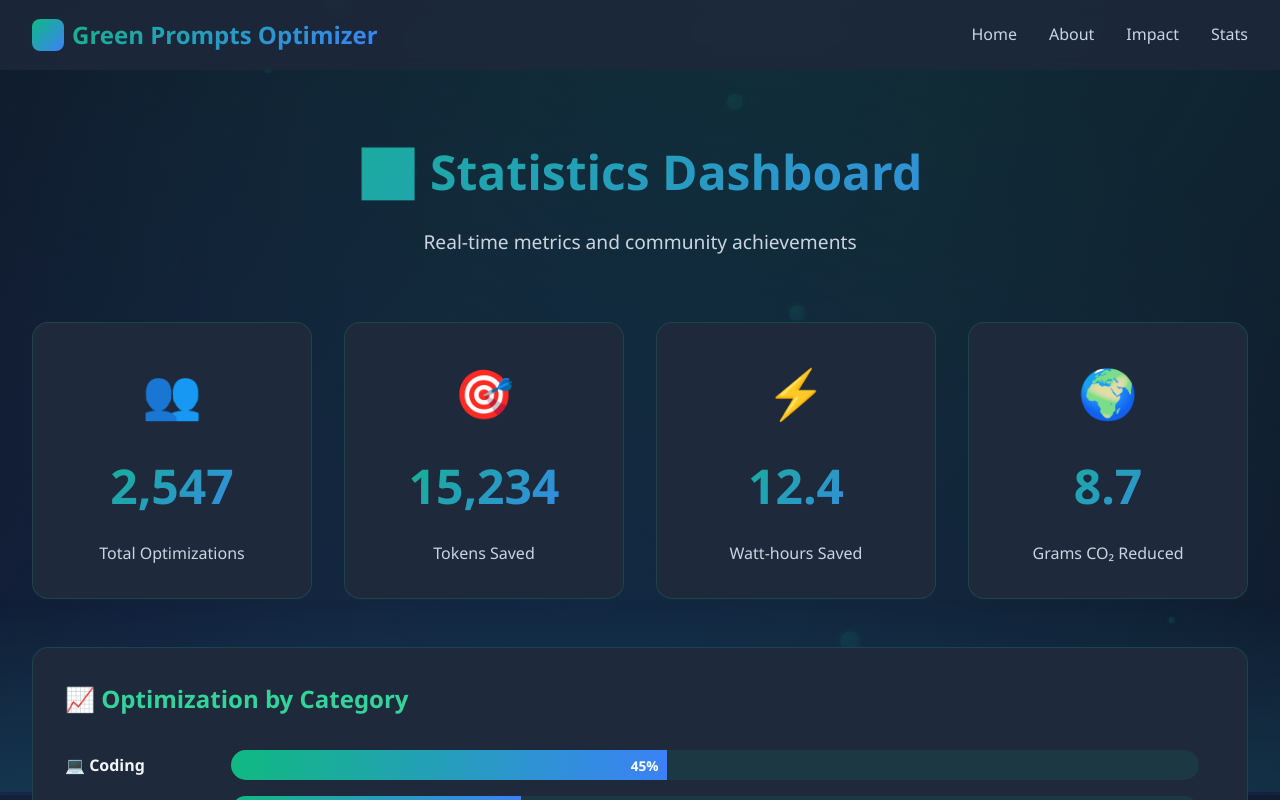
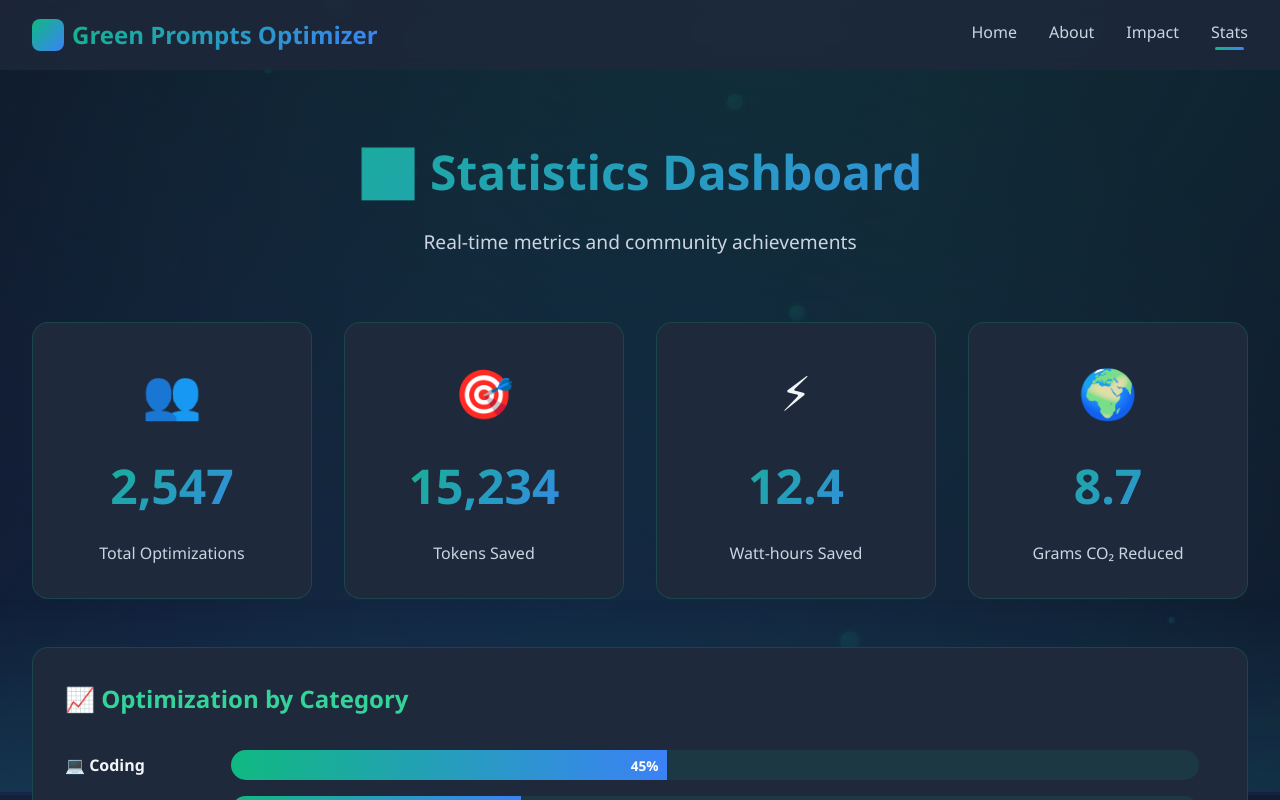
Before and after one commit to srineshtor21-coder/Green-Prompts-Optimizer, a browser extension: page stats.html in a window 1280 px wide. Shown: the top 800 px of the page. Drawn offline with Linux system fonts and the light colour scheme.

Commit message:
Enhance styling and navigation in stats.html

```diff
--- a/stats.html
+++ b/stats.html
@@ -15,7 +15,7 @@
             --accent-green: #34d399;
         }
         body {
-            font-family: 'Segoe UI', sans-serif;
+            font-family: 'Segoe UI', Tahoma, Geneva, Verdana, sans-serif;
             background: var(--dark-bg);
             color: var(--text-light);
             line-height: 1.6;
@@ -142,8 +142,20 @@
             color: var(--text-gray);
             text-decoration: none;
             transition: color 0.3s;
+            position: relative;
+            padding-bottom: 5px;
         }
         .nav-links a:hover { color: var(--accent-green); }
+        .nav-links a.active::after {
+            content: '';
+            position: absolute;
+            bottom: 0;
+            left: 10%;
+            width: 80%;
+            height: 3px;
+            background: linear-gradient(90deg, #10b981, #3b82f6);
+            border-radius: 2px;
+        }
         .container {
             max-width: 1400px;
             margin: 4rem auto;
@@ -301,7 +313,7 @@
                 <a href="index.html">Home</a>
                 <a href="about.html">About</a>
                 <a href="impact.html">Impact</a>
-                <a href="stats.html">Stats</a>
+                <a href="stats.html" class="active">Stats</a>
             </div>
         </nav>
     </header>
@@ -512,13 +524,12 @@
     </div>
 
     <script>
-        // Create floating bubbles
         function createBubbles() {
             const bg = document.querySelector('.background-animation');
             for (let i = 0; i < 20; i++) {
                 const bubble = document.createElement('div');
                 bubble.classList.add('bubble');
-                const size = Math.random() * 15 + 5; // Small bubbles: 5-20px
+                const size = Math.random() * 15 + 5;
                 bubble.style.width = size + 'px';
                 bubble.style.height = size + 'px';
                 bubble.style.left = Math.random() * 100 + '%';
```
